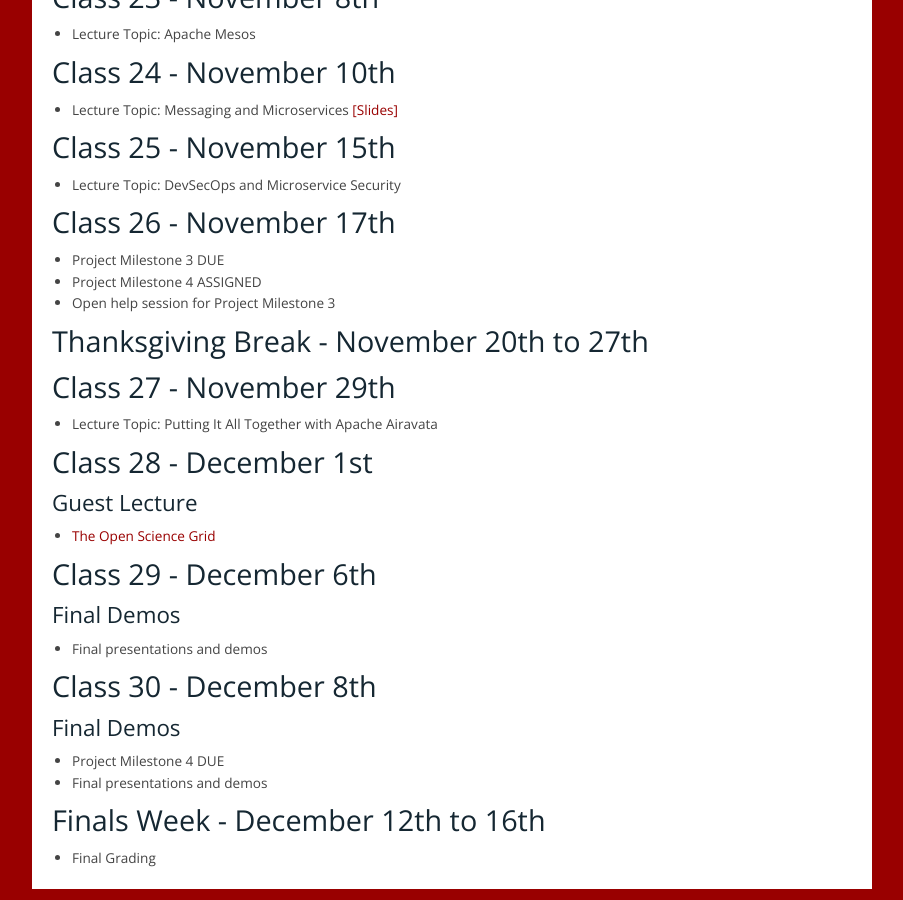
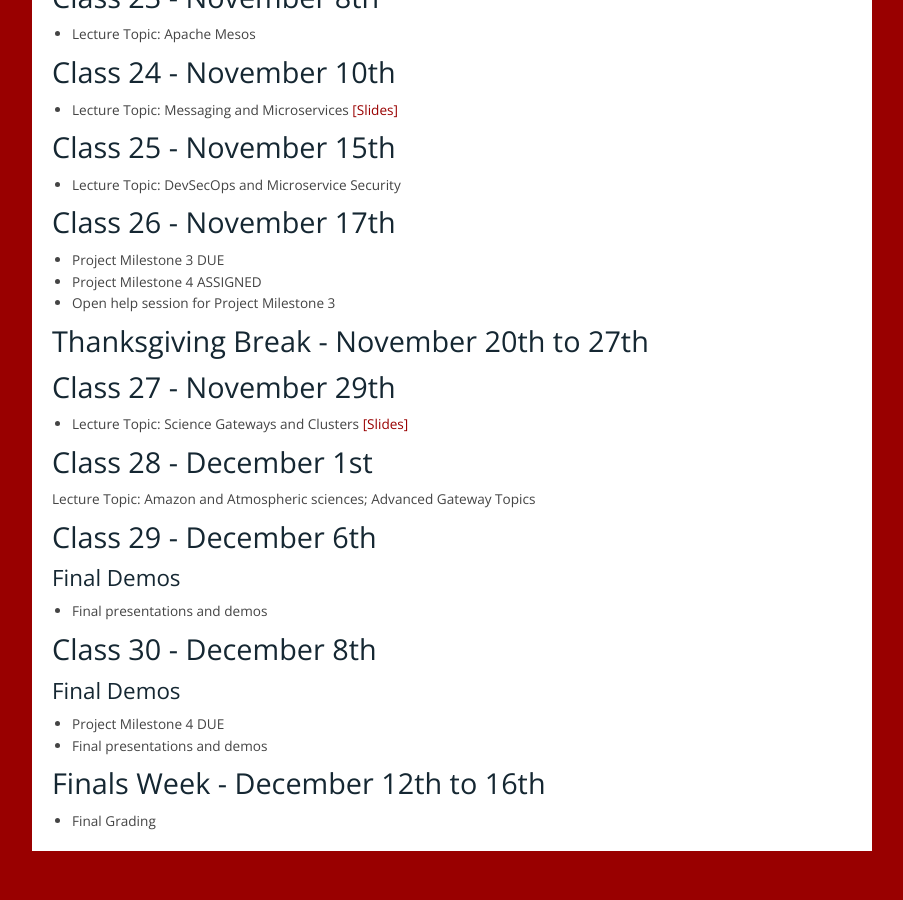
Before and after one commit to airavata-courses/airavata-courses.github.io, a Jekyll site: the page built from lectures.md, in a window 1280 px wide and 900 px high, scrolled down 2438 px. Shown: the whole window, without its empty margins (258-1161 px from the left). Built offline with Jekyll 4.4.1, drawn with Linux system fonts in a browser that asks for light colours; after the commit the page ends 3300 px from its top, so only the background shows below that.

Commit message:
Adding November 29th lecture slides

```diff
--- a/lectures.md
+++ b/lectures.md
@@ -119,12 +119,10 @@
 ### Thanksgiving Break - November 20th to 27th
 
 ###  Class 27 - November 29th
-* Lecture Topic: Putting It All Together with Apache Airavata
+* Lecture Topic: Science Gateways and Clusters [[Slides]]({{ site.url }}slides/CS649-ClusterScheduling.pdf)
 
 ###  Class 28 - December 1st
-
-#### Guest Lecture
-* [The Open Science Grid](https://www.opensciencegrid.org/){:target="_blank"}
+Lecture Topic: Amazon and Atmospheric sciences; Advanced Gateway Topics
 
 ###  Class 29 - December 6th
 
```
Also changed, not shown: 1 other file.
